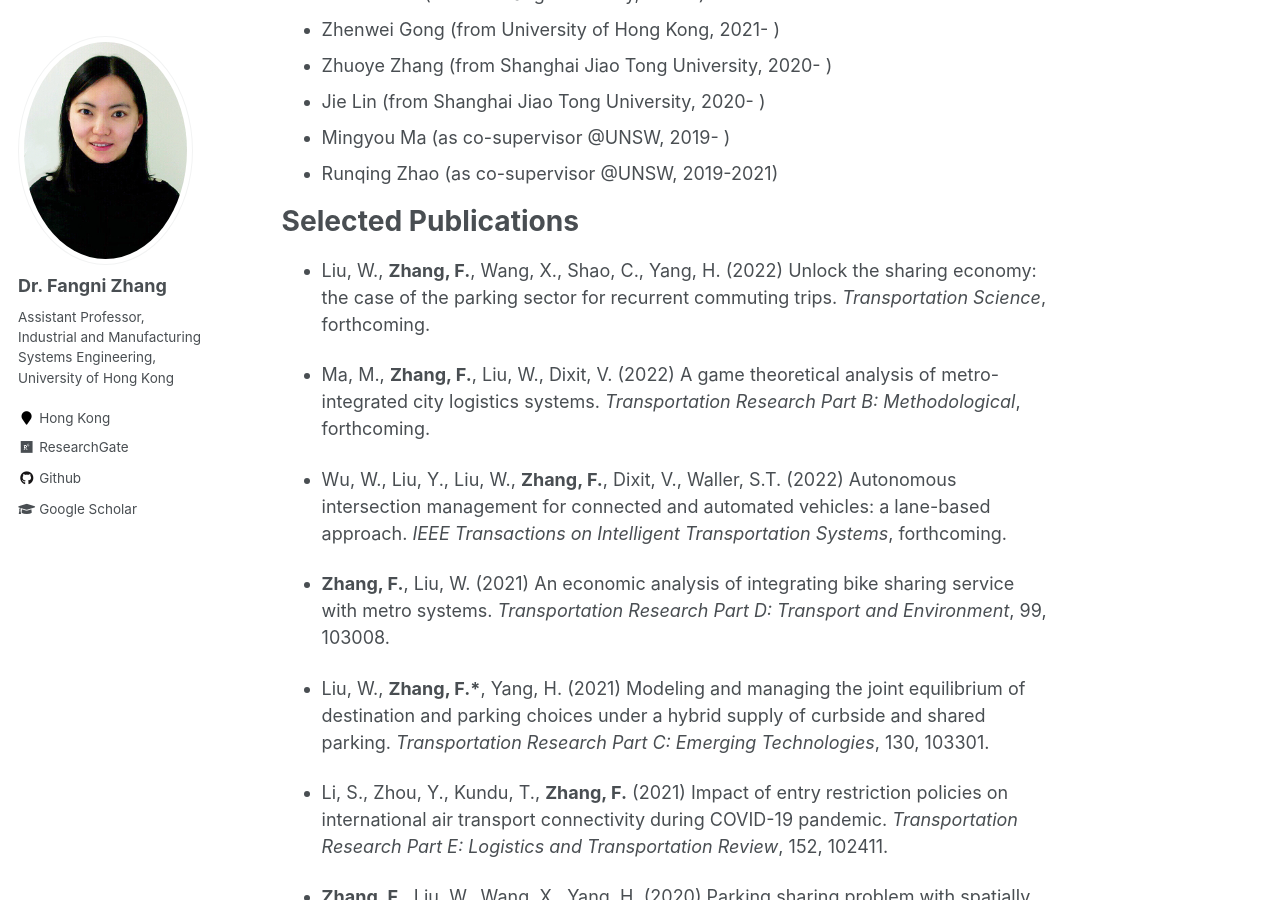
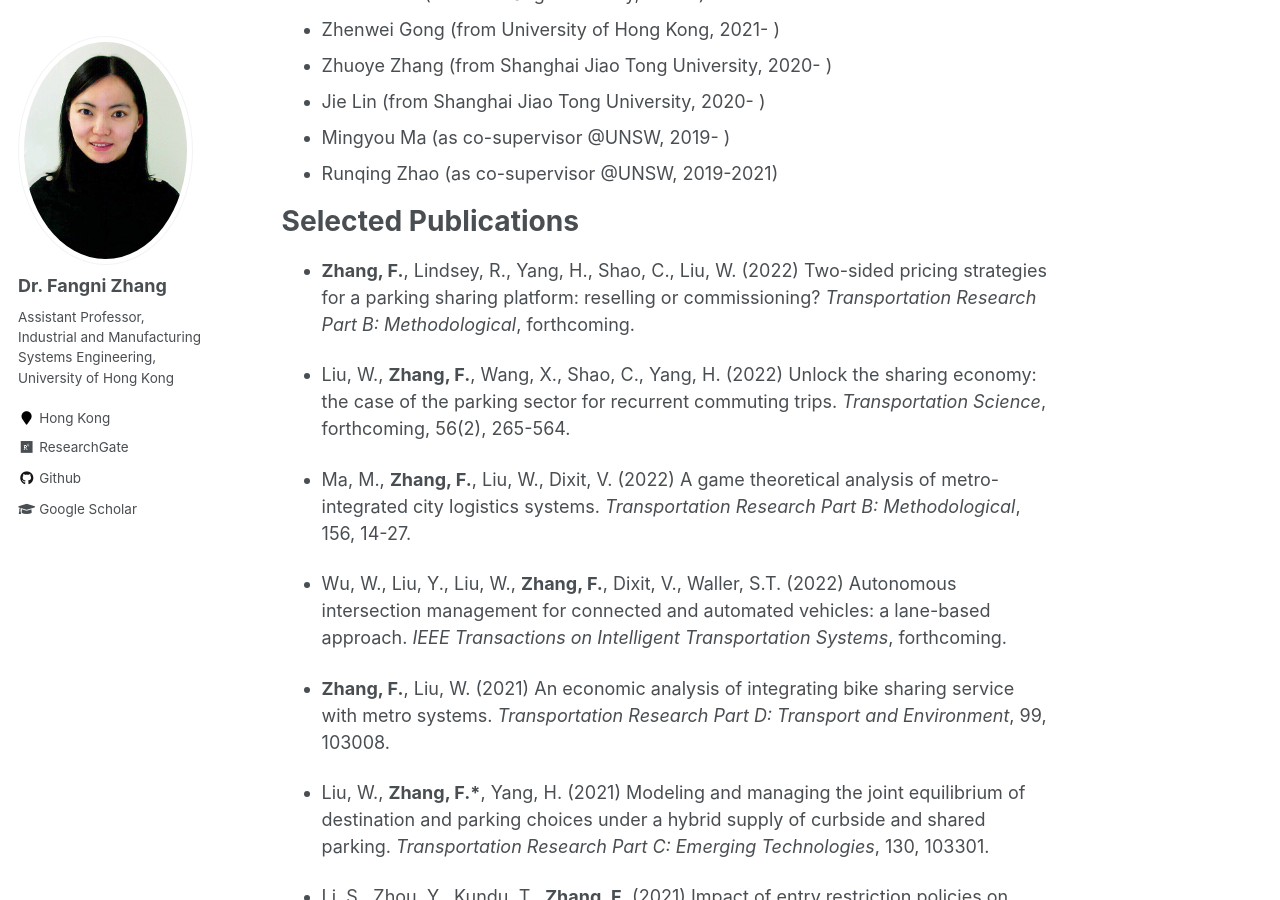
Before and after one commit to fangnizhang/fangnizhang.github.io, a Jekyll site: the page built from _pages/about.md, in a window 1280 px wide and 900 px high, scrolled down 1719 px. Built offline with Jekyll 4.4.1, drawn with Linux system fonts in a browser that asks for light colours.

Commit message:
Update about.md

```diff
--- a/_pages/about.md
+++ b/_pages/about.md
@@ -46,9 +46,12 @@ Research students
 
 Selected Publications
 ======
-- Liu, W., __Zhang, F.__, Wang, X., Shao, C., Yang, H. (2022) Unlock the sharing economy: the case of the parking sector for recurrent commuting trips. *Transportation Science*, forthcoming.
 
-- Ma, M., __Zhang, F.__, Liu, W., Dixit, V. (2022) A game theoretical analysis of metro-integrated city logistics systems. *Transportation Research Part B: Methodological*, forthcoming.
+- __Zhang, F.__, Lindsey, R., Yang, H., Shao, C., Liu, W. (2022) Two-sided pricing strategies for a parking sharing platform: reselling or commissioning? *Transportation Research Part B: Methodological*, forthcoming.
+
+- Liu, W., __Zhang, F.__, Wang, X., Shao, C., Yang, H. (2022) Unlock the sharing economy: the case of the parking sector for recurrent commuting trips. *Transportation Science*, forthcoming, 56(2), 265-564.
+
+- Ma, M., __Zhang, F.__, Liu, W., Dixit, V. (2022) A game theoretical analysis of metro-integrated city logistics systems. *Transportation Research Part B: Methodological*, 156, 14-27.
 
 - Wu, W., Liu, Y., Liu, W., __Zhang, F.__, Dixit, V., Waller, S.T. (2022) Autonomous intersection management for connected and automated vehicles: a lane-based approach. *IEEE Transactions on Intelligent Transportation Systems*, forthcoming.
 
```
